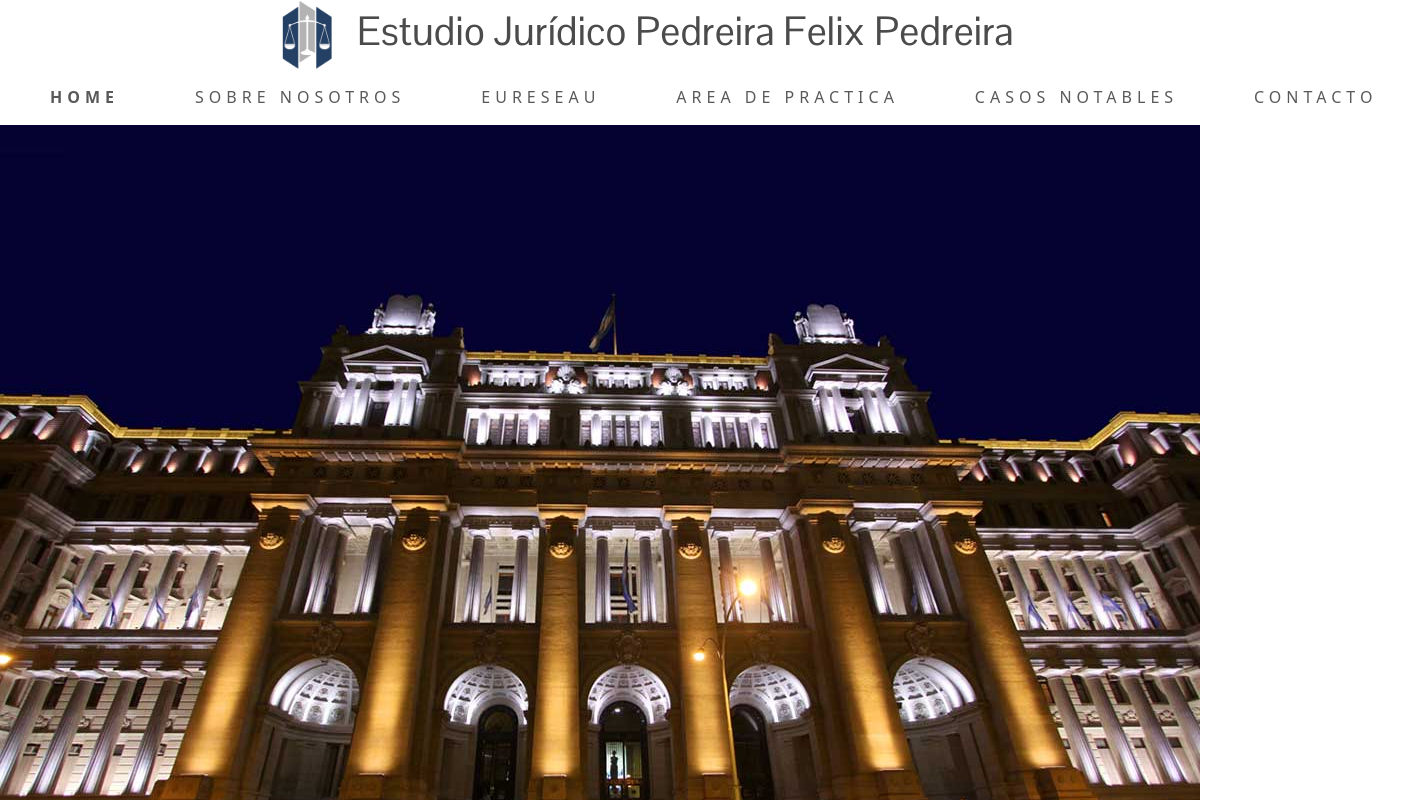
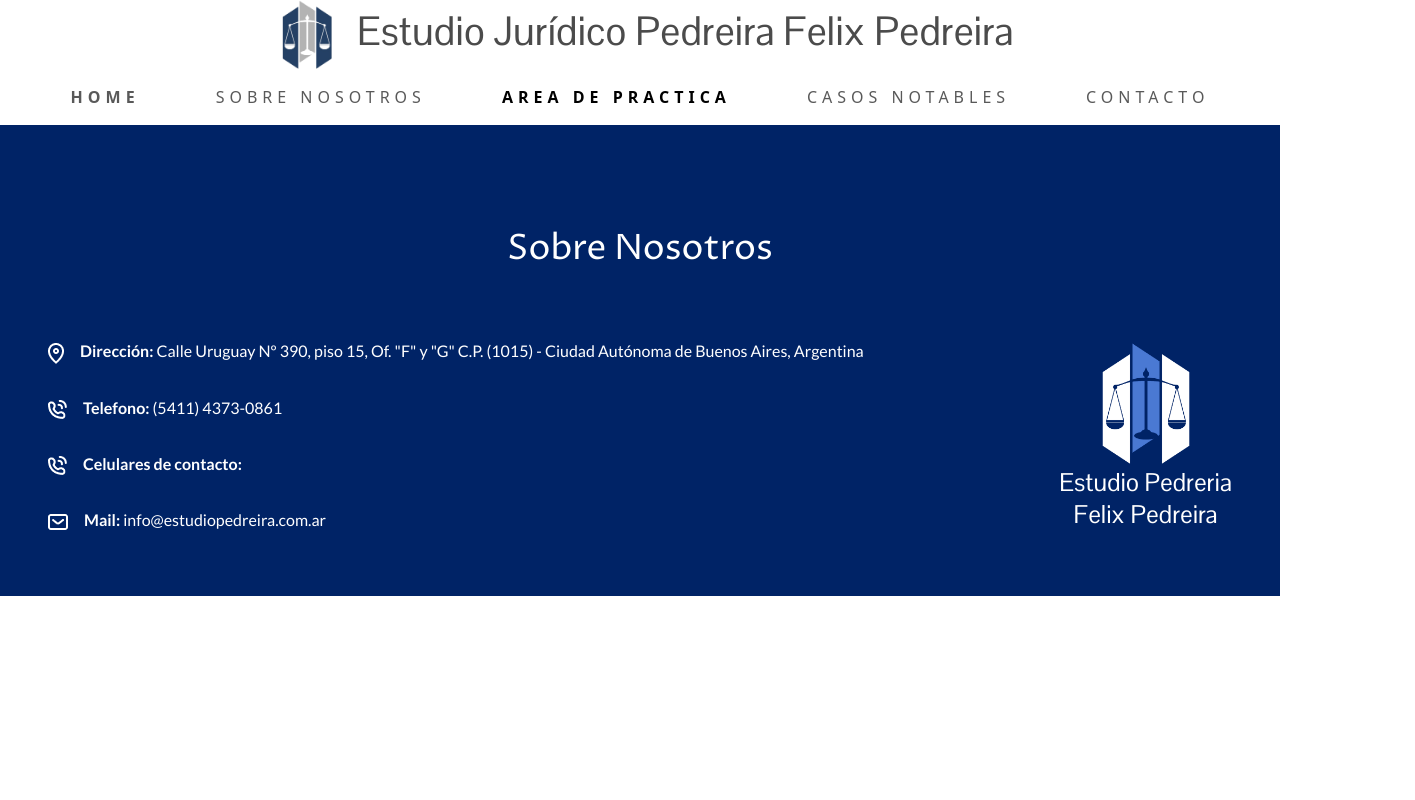
Before and after one commit to martinoki/eureseau, an Angular app: page /practice-areas in a window 1280 px wide. Shown: the top 800 px of the page, 1415 px wide, since content can reach past the window. Built offline with nearby package versions, Linux system fonts and the light colour scheme.

Commit message:
feat: added practice-areas page

```diff
--- a/src/app/about-us/about-us.component.scss
+++ b/src/app/about-us/about-us.component.scss
@@ -31,6 +31,7 @@ $mynewcolor: #002366;
     $mynewcolor
   );
 }
+
 .header {
   background-color: #002366;
   color: white;
--- a/src/app/app.routes.ts
+++ b/src/app/app.routes.ts
@@ -1,8 +1,10 @@
 import { Routes } from '@angular/router';
 import { HomeComponent } from './home/home.component';
 import { AboutUsComponent } from './about-us/about-us.component';
+import { PracticeAreasComponent } from './practice-areas/practice-areas.component';
 export const routes: Routes = [
   { path: 'home', title: 'Home', component: HomeComponent },
   { path: 'about-us', title: 'About Us', component: AboutUsComponent },
+  { path: 'practice-areas', title: 'About Us', component: PracticeAreasComponent },
   { path: '**', title: 'Home', component: HomeComponent },
 ];
--- a/src/app/navbar/navbar.component.html
+++ b/src/app/navbar/navbar.component.html
@@ -5,7 +5,6 @@
 
 <nav class="navbar navbar-expand-lg">
   <div class="container-fluid d-flex justify-content-between">
-
     <button
       class="navbar-toggler"
       type="button"
@@ -18,32 +17,33 @@
       <span class="navbar-toggler-icon"></span>
     </button>
 
-
     <div class="collapse navbar-collapse navbar-size" id="navbarNav">
       <ul class="navbar-nav">
         <li class="nav-item active">
-          <a
-          routerLinkActive="active"
-            class="nav-link"
-            [routerLink]="['/home']"
+          <a routerLinkActive="active" class="nav-link" [routerLink]="['/home']"
             >HOME</a
           >
         </li>
         <li class="nav-item">
           <a
-          routerLinkActive="active" class="nav-link" [routerLink]="['/about-us']">SOBRE NOSOTROS</a>
+            routerLinkActive="active"
+            class="nav-link"
+            [routerLink]="['/about-us']"
+            >SOBRE NOSOTROS</a
+          >
         </li>
         <li class="nav-item">
           <a
-          routerLinkActive="active" class="nav-link" href="#">EURESEAU</a>
+            routerLinkActive="active"
+            class="nav-link"
+            [routerLink]="['/practice-areas']"
+            >AREA DE PRACTICA</a
+          >
         </li>
         <li class="nav-item">
-          <a
-          routerLinkActive="active" class="nav-link" href="#">AREA DE PRACTICA</a>
-        </li>
-        <li class="nav-item">
-          <a
-          routerLinkActive="active" class="nav-link" href="#">CASOS NOTABLES</a>
+          <a routerLinkActive="active" class="nav-link" href="#"
+            >CASOS NOTABLES</a
+          >
         </li>
         <li class="nav-item">
           <a class="nav-link" href="#">CONTACTO</a>
--- /dev/null
+++ b/src/app/practice-areas/practice-areas.component.html
@@ -0,0 +1,3 @@
+<div class="header">
+  <span>Sobre Nosotros</span>
+</div>
--- /dev/null
+++ b/src/app/practice-areas/practice-areas.component.scss
@@ -0,0 +1,10 @@
+.header {
+  background-color: #002366;
+  color: white;
+  height: 150px;
+  display: flex;
+  justify-content: center;
+  align-items: end;
+  font-family: "prozaLibre";
+  font-size: 35px;
+}
```
Also changed, not shown: src/app/practice-areas/practice-areas.component.ts (added, +12 -0 lines), src/assets/Adamina-Regular.ttf (added), 1 other file (tests, documents, lock files or other folders).
